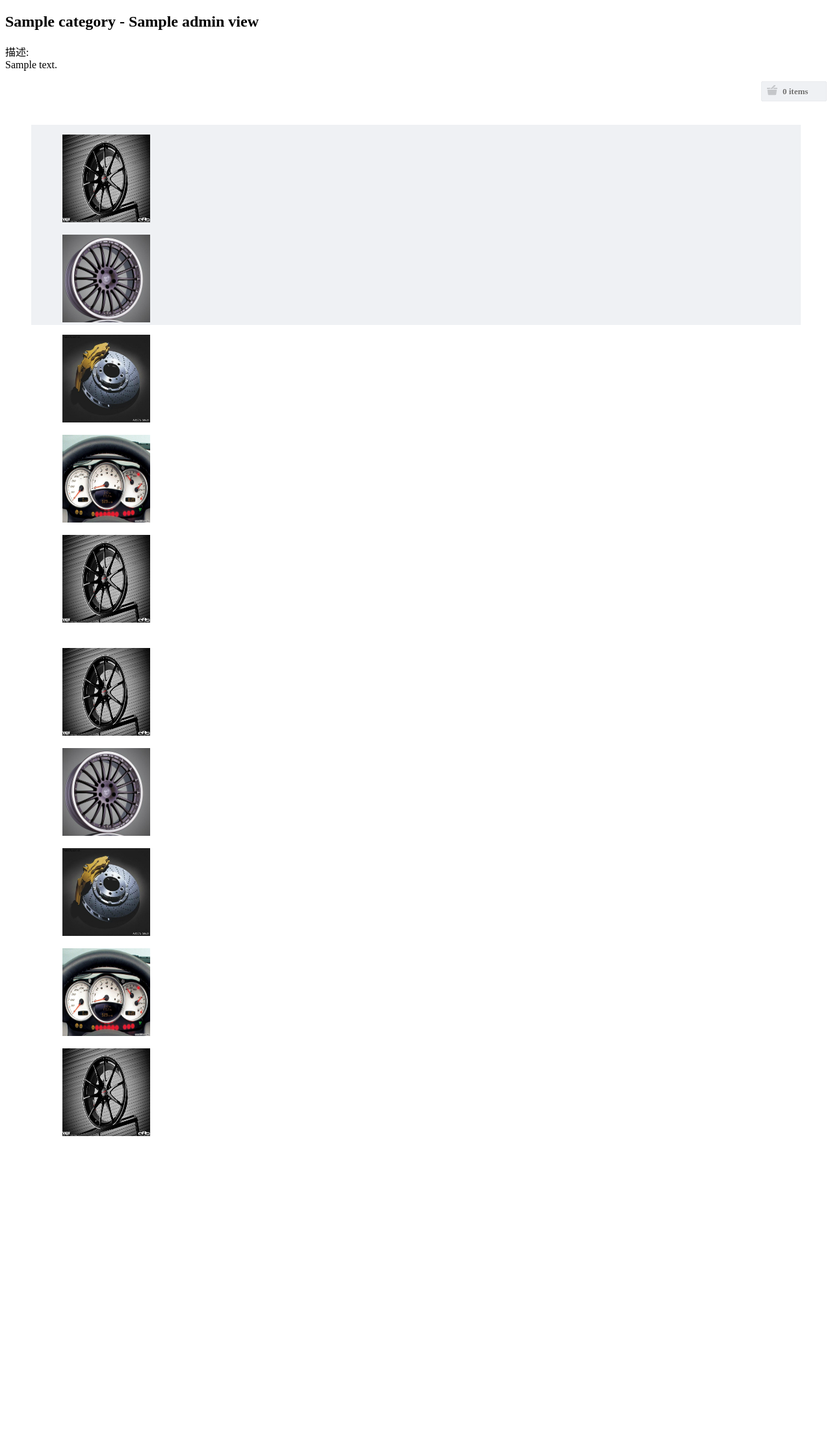
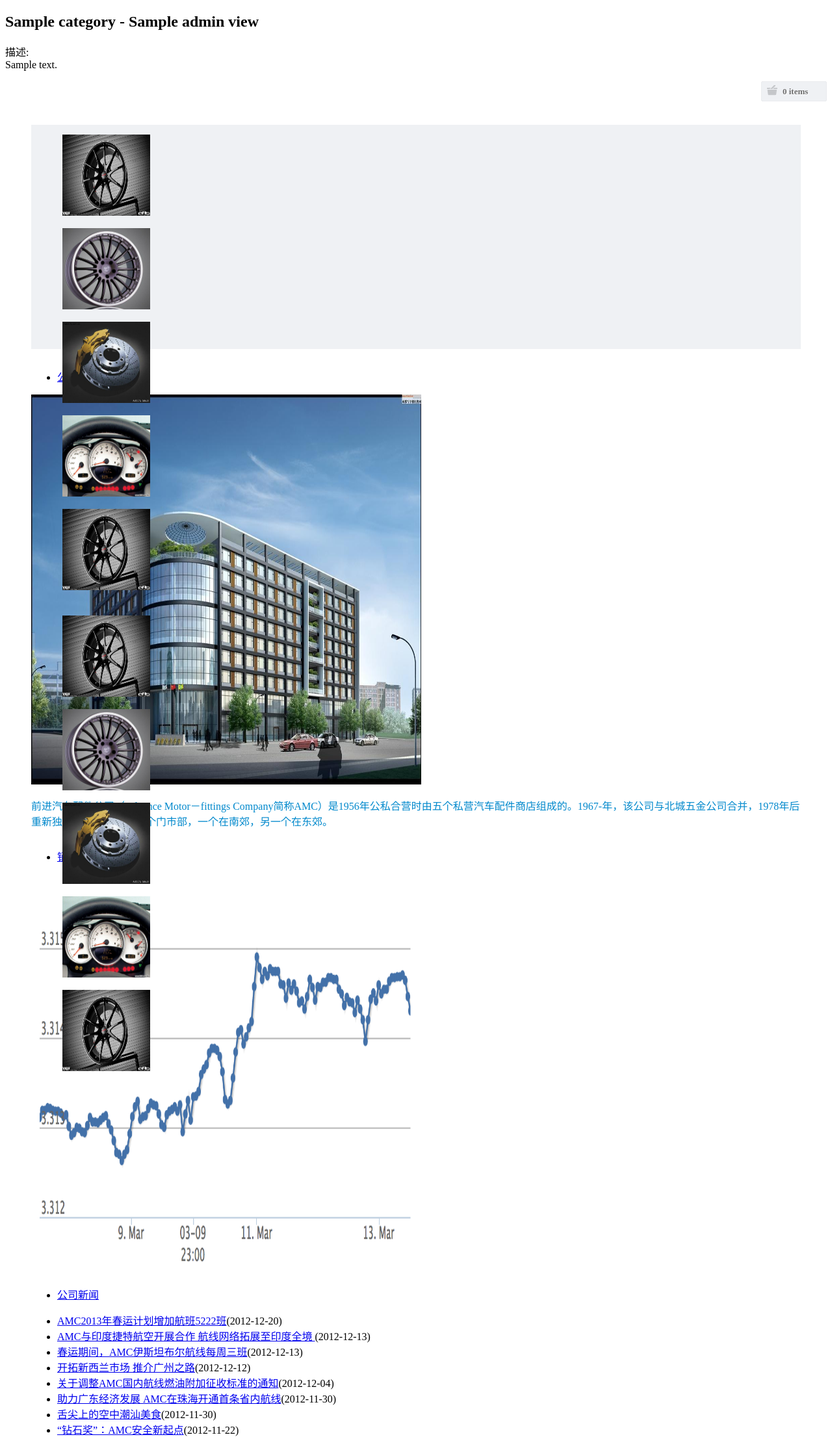
Before and after one commit to muyuanzhao/amc, a Flask app: template templates/admin/index.html in a window 1280 px wide. Shown: the part 26-2237 px from the top of the page at 65% size. Before the commit the page ends 1774 px from the top, so only its background shows below. Run offline with Flask 2, Linux system fonts and the light colour scheme; the template is opened without the code that fills it: most values are stand-ins (such as "Sample title", 1, 10 or a date in 2020); parts of the project's set-up code (start-up, migrations or seed data) failed here and were passed over; some libraries are stand-ins or nearby versions.

Commit message:
add some stuff to home page

```diff
--- a/static/css/shopping.css
+++ b/static/css/shopping.css
@@ -6,6 +6,9 @@
     -moz-box-shadow:0 0 5px rgba(0,0,0,.21);
     box-shadow:0 0 5px rgba(0,0,0,.21);
     background:#fff;
+}
+.news{
+    margin-top: 30px;
 }
 .cartInfo{
     float:right;
@@ -56,7 +59,7 @@ section { zoom: 1; padding:40px}
 #demoShelf{
     background: #EFF1F4;
     width: 100%;
-    height: 308px;
+    height: 345px;
 }
 #demoShelf .simpleCart_shelfItem{
     position: relative;
--- a/templates/admin/index.html
+++ b/templates/admin/index.html
@@ -40,7 +40,7 @@
             <span class="item_price">¥19.99</span>
             <a href="javascript:;" class="item_add">加入购物车</a>
           </div>
-          <img src="{{ url_for('static', filename='img/l1.jpg') }}" width="135px" height="135px" alt="Sample Product" class="item_image item_add">
+          <img src="{{ url_for('static', filename='img/l1.jpg') }}" width="135px" height="125px" alt="Sample Product" class="item_image item_add">
           <span class="item_name">product_1</span>
         </div>
         <div class="simpleCart_shelfItem span2">
@@ -48,7 +48,7 @@
             <span class="item_price">¥59.99</span>
             <a href="javascript:;" class="item_add">加入购物车</a>
           </div>
-          <img src="{{ url_for('static', filename='img/l2.jpg') }}" width="135px" height="135px" alt="Sample Product" class="item_image item_add">
+          <img src="{{ url_for('static', filename='img/l2.jpg') }}" width="135px" height="125px" alt="Sample Product" class="item_image item_add">
           <span class="item_name">product_2</span>
         </div>
         <div class="simpleCart_shelfItem span2">
@@ -56,7 +56,7 @@
             <span class="item_price">¥12.99</span>
             <a href="javascript:;" class="item_add">加入购物车</a>
           </div>
-          <img src="{{ url_for('static', filename='img/l3.jpg') }}" width="135px" height="135px" alt="Sample Product" class="item_image item_add">
+          <img src="{{ url_for('static', filename='img/l3.jpg') }}" width="135px" height="125px" alt="Sample Product" class="item_image item_add">
           <span class="item_name">product_3</span>
         </div>
         <div class="simpleCart_shelfItem span2">
@@ -64,7 +64,7 @@
             <span class="item_price">¥62.99</span>
             <a href="javascript:;" class="item_add">加入购物车</a>
           </div>
-          <img src="{{ url_for('static', filename='img/l4.jpg') }}" width="135px" height="135px" alt="Sample Product" class="item_image item_add">
+          <img src="{{ url_for('static', filename='img/l4.jpg') }}" width="135px" height="125px" alt="Sample Product" class="item_image item_add">
           <span class="item_name">product_4</span>
         </div>
         <div class="simpleCart_shelfItem span2">
@@ -72,7 +72,7 @@
             <span class="item_price">¥19.99</span>
             <a href="javascript:;" class="item_add">加入购物车</a>
           </div>
-          <img src="{{ url_for('static', filename='img/l1.jpg') }}" width="135px" height="135px" alt="Sample Product" class="item_image item_add">
+          <img src="{{ url_for('static', filename='img/l1.jpg') }}" width="135px" height="125px" alt="Sample Product" class="item_image item_add">
           <span class="item_name">product_5</span>
         </div>
       </div>
@@ -82,7 +82,7 @@
             <span class="item_price">¥19.99</span>
             <a href="javascript:;" class="item_add">加入购物车</a>
           </div>
-          <img src="{{ url_for('static', filename='img/l1.jpg') }}" width="135px" height="135px" alt="Sample Product" class="item_image item_add">
+          <img src="{{ url_for('static', filename='img/l1.jpg') }}" width="135px" height="125px" alt="Sample Product" class="item_image item_add">
           <span class="item_name">product_6</span>
         </div>
         <div class="simpleCart_shelfItem span2">
@@ -90,7 +90,7 @@
             <span class="item_price">¥59.99</span>
             <a href="javascript:;" class="item_add">加入购物车</a>
           </div>
-          <img src="{{ url_for('static', filename='img/l2.jpg') }}" width="135px" height="135px" alt="Sample Product" class="item_image item_add">
+          <img src="{{ url_for('static', filename='img/l2.jpg') }}" width="135px" height="125px" alt="Sample Product" class="item_image item_add">
           <span class="item_name">product_7</span>
         </div>
         <div class="simpleCart_shelfItem span2">
@@ -98,7 +98,7 @@
             <span class="item_price">¥12.99</span>
             <a href="javascript:;" class="item_add">加入购物车</a>
           </div>
-          <img src="{{ url_for('static', filename='img/l3.jpg') }}" width="135px" height="135px" alt="Sample Product" class="item_image item_add">
+          <img src="{{ url_for('static', filename='img/l3.jpg') }}" width="135px" height="125px" alt="Sample Product" class="item_image item_add">
           <span class="item_name">product_8</span>
         </div>
         <div class="simpleCart_shelfItem span2">
@@ -106,7 +106,7 @@
             <span class="item_price">¥62.99</span>
             <a href="javascript:;" class="item_add">加入购物车</a>
           </div>
-          <img src="{{ url_for('static', filename='img/l4.jpg') }}" width="135px" height="135px" alt="Sample Product" class="item_image item_add">
+          <img src="{{ url_for('static', filename='img/l4.jpg') }}" width="135px" height="125px" alt="Sample Product" class="item_image item_add">
           <span class="item_name">product_9</span>
         </div>
         <div class="simpleCart_shelfItem span2">
@@ -114,12 +114,63 @@
             <span class="item_price">¥19.99</span>
             <a href="javascript:;" class="item_add">加入购物车</a>
           </div>
-          <img src="{{ url_for('static', filename='img/l1.jpg') }}" width="135px" height="135px" alt="Sample Product" class="item_image item_add">
+          <img src="{{ url_for('static', filename='img/l1.jpg') }}" width="135px" height="125px" alt="Sample Product" class="item_image item_add">
           <span class="item_name">product_10</span>
         </div>
       </div>
     </div>
   </div><!--End #demo -->
+  <div class="news span4">
+    <ul class="nav">
+        <li class="active">
+            <a href="#">公司简介</a></li>
+    </ul>
+    <img src="{{ url_for('static', filename='img/companylogo.jpg') }}" width="600px" height="600px" alt="Sample Product" class="item_image item_add">
+    <p style="color: #0088cc;">
+        前进汽车配件公司（Advance Motor－fittings Company简称AMC）是1956年公私合营时由五个私营汽车配件商店组成的。1967-年，该公司与北城五金公司合并，1978年后重新独立经营，并附设两个门市部，一个在南郊，另一个在东郊。
+    </p>
+  </div>
+  <div class="news span4">
+    <ul class="nav">
+        <li class="active">
+            <a href="#">销售统计曲线</a></li>
+    </ul>
+    <img src="{{ url_for('static', filename='img/trends.png') }}" width="600px" height="600px" alt="Sample Product" class="item_image item_add">
+  </div>
+  <div class="news span8">
+    <ul class="nav">
+        <li class="active">
+            <a href="#">公司新闻</a></li>
+    </ul>
+    <div class="tabContent" style="display: block;">
+      <ul>
+        <li>
+        <a href="/cn/news/2012/20121220.shtml" title="南航2013年春运计划增加航班5222班" tagret="_blank">AMC2013年春运计划增加航班5222班</a>(2012-12-20)
+        </li>
+        <li>
+            <a href="/cn/news/2012/20121213a.shtml" title="南航与印度捷特航空开展合作 航线网络拓展至印度全境 " tagret="_blank">AMC与印度捷特航空开展合作 航线网络拓展至印度全境 </a>(2012-12-13)
+        </li>
+        <li>
+            <a href="/cn/news/2012/20121213.shtml" title="春运期间，南航伊斯坦布尔航线每周三班" tagret="_blank">春运期间，AMC伊斯坦布尔航线每周三班</a>(2012-12-13)
+        </li>
+        <li>
+            <a href="/cn/news/2012/20121212.shtml" title="开拓新西兰市场 推介广州之路" tagret="_blank">开拓新西兰市场 推介广州之路</a>(2012-12-12)
+        </li>
+        <li>
+            <a href="/cn/news/2012/20121204.shtml" title="关于调整南航国内航线燃油附加征收标准的通知" tagret="_blank">关于调整AMC国内航线燃油附加征收标准的通知</a>(2012-12-04)
+        </li>
+        <li>
+            <a href="/cn/news/2012/20121130a.shtml" title="助力广东经济发展 南航在珠海开通首条省内航线" tagret="_blank">助力广东经济发展 AMC在珠海开通首条省内航线</a>(2012-11-30)
+        </li>
+        <li>
+            <a href="/cn/news/2012/20121130.shtml" title="舌尖上的空中潮汕美食" tagret="_blank">舌尖上的空中潮汕美食</a>(2012-11-30)
+        </li>
+        <li>
+            <a href="/cn/news/2012/20121122a.shtml" title="“钻石奖”：南航安全新起点" tagret="_blank">“钻石奖”：AMC安全新起点</a>(2012-11-22)
+        </li>
+      </ul>
+    </div>
+  </div>
 </section>
 {% endblock %}
 
```
Also changed, not shown: static/img/companylogo.jpg (added), static/img/trends.png (added).
